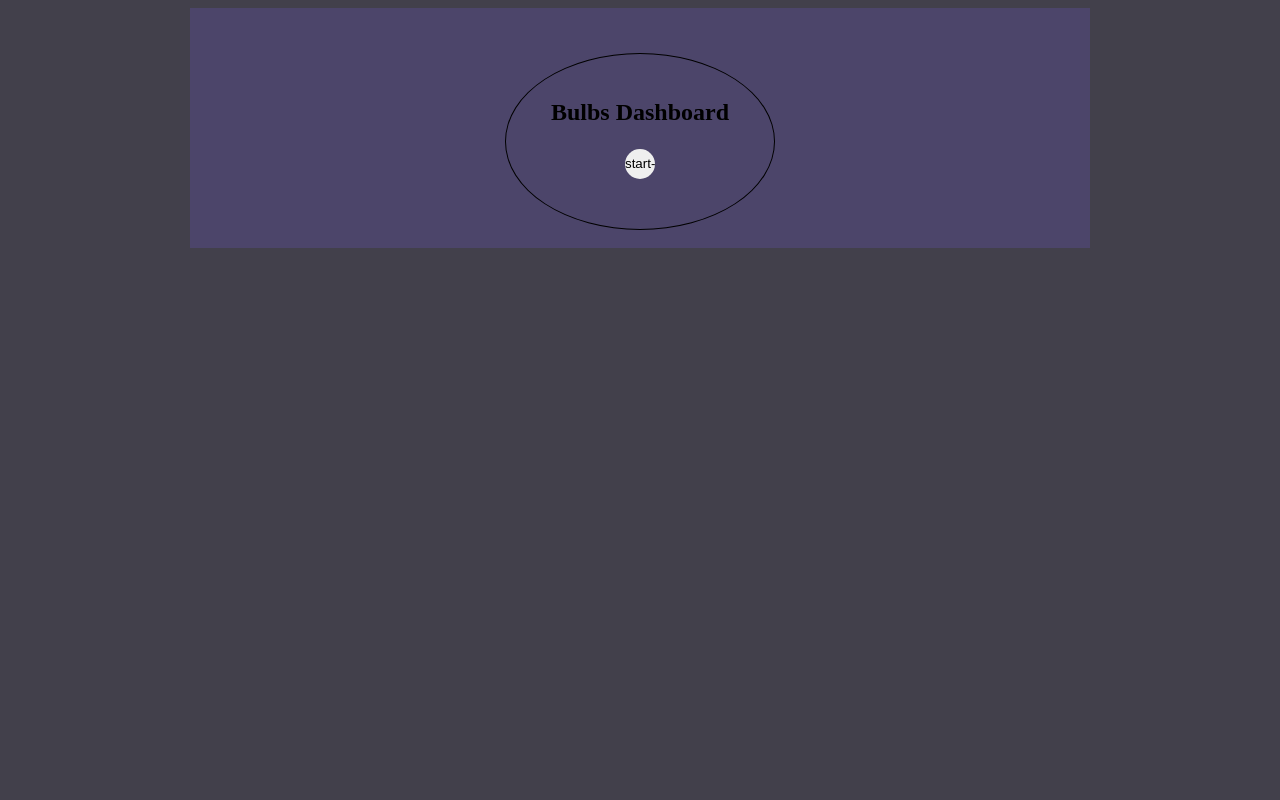
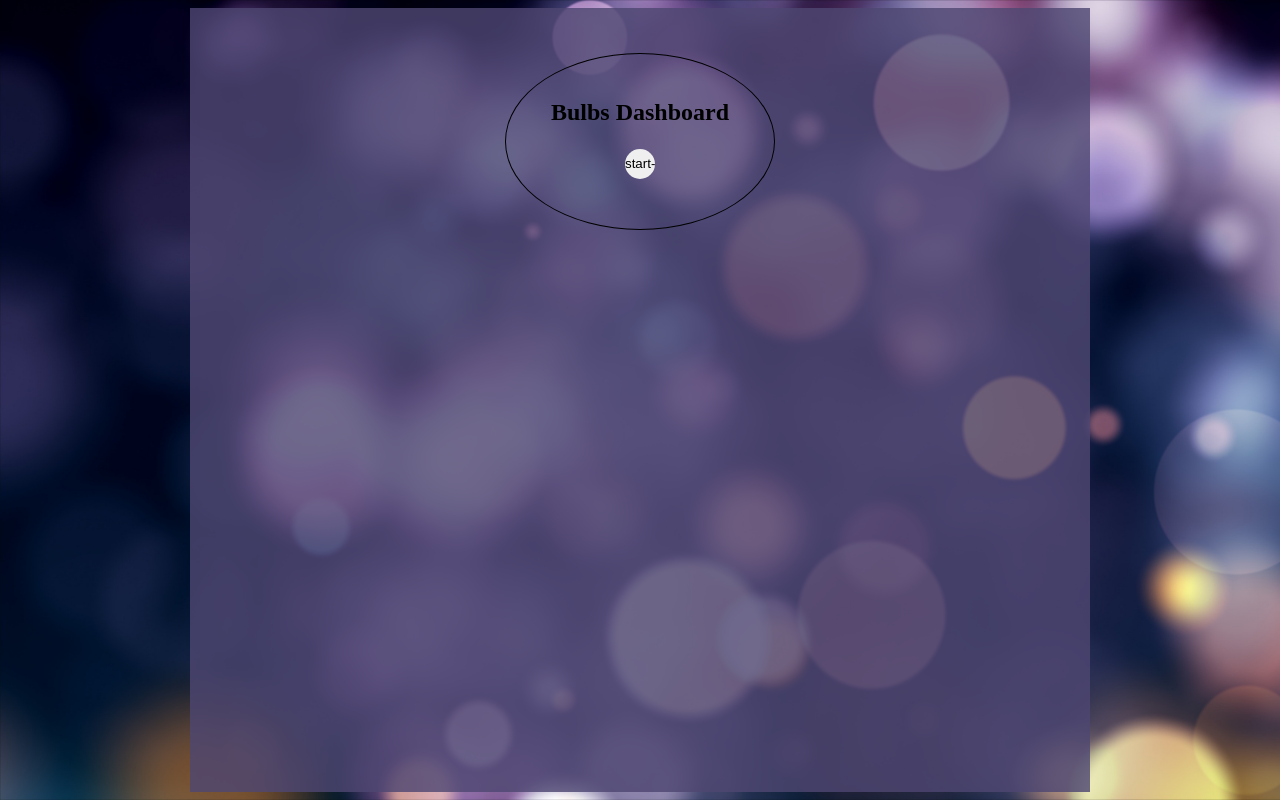
Before and after one commit to Gin-is-not-real/projet_from_dashboard_2, a PHP site: page / in a window 1280 px wide. Run offline with PHP 8.4, Linux system fonts and the light colour scheme.

Commit message:
add background image

```diff
--- a/style/style.css
+++ b/style/style.css
@@ -20,6 +20,7 @@
 
 /*  */
 html {
+    height: 100%;
     margin: 0;
     padding: 0;
     display: flex;
@@ -41,7 +42,9 @@ body {
     /* height: 100vh; */
     min-height: max-content;
     max-width: 900px;
-    /* background-image: url("pexels-anton-atanasov-735812.jpg"); */
+    background-image: url("pexels-anton-atanasov-735812.jpg");
+    background-image: url("pexels-pixabay-220118.jpg");
+
     background-size: cover;
 }
 
```
